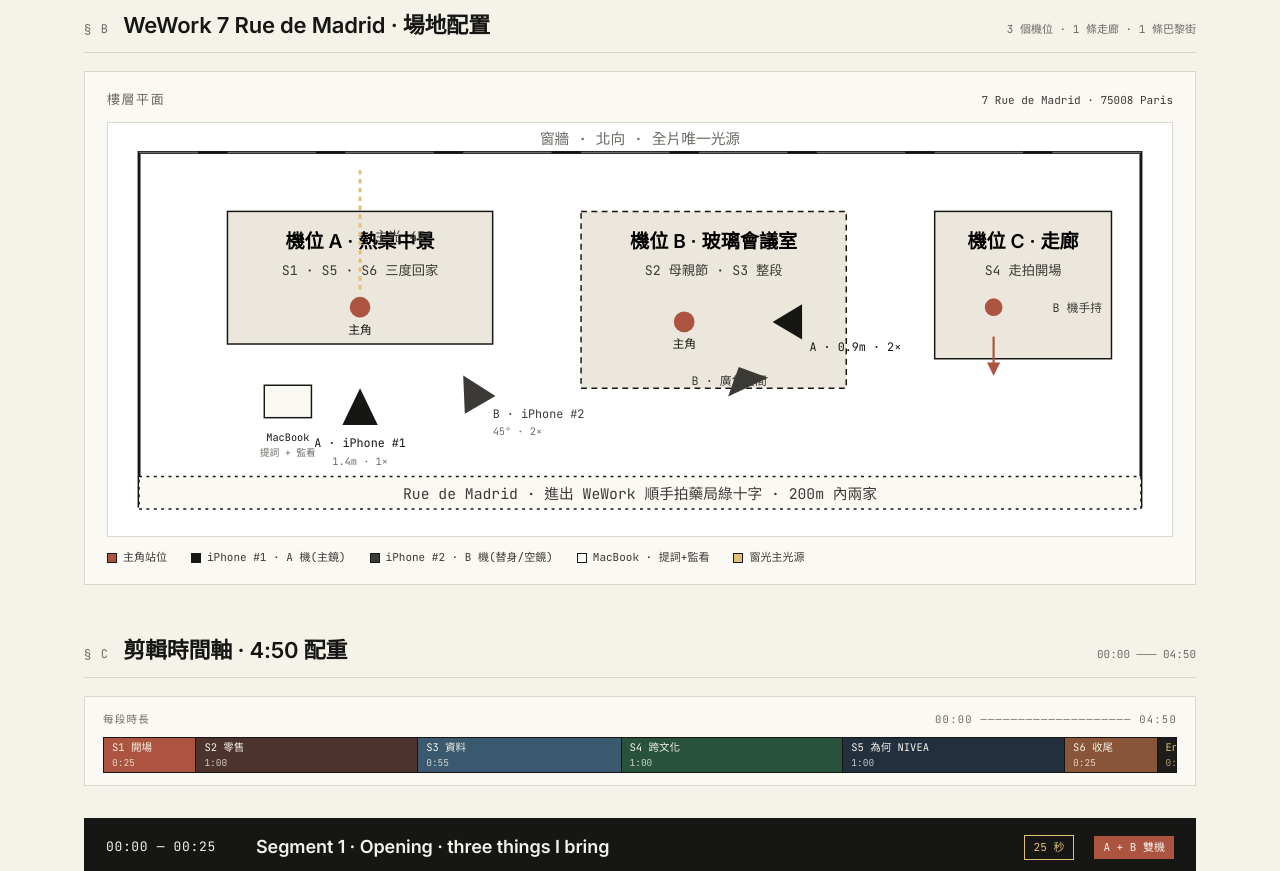
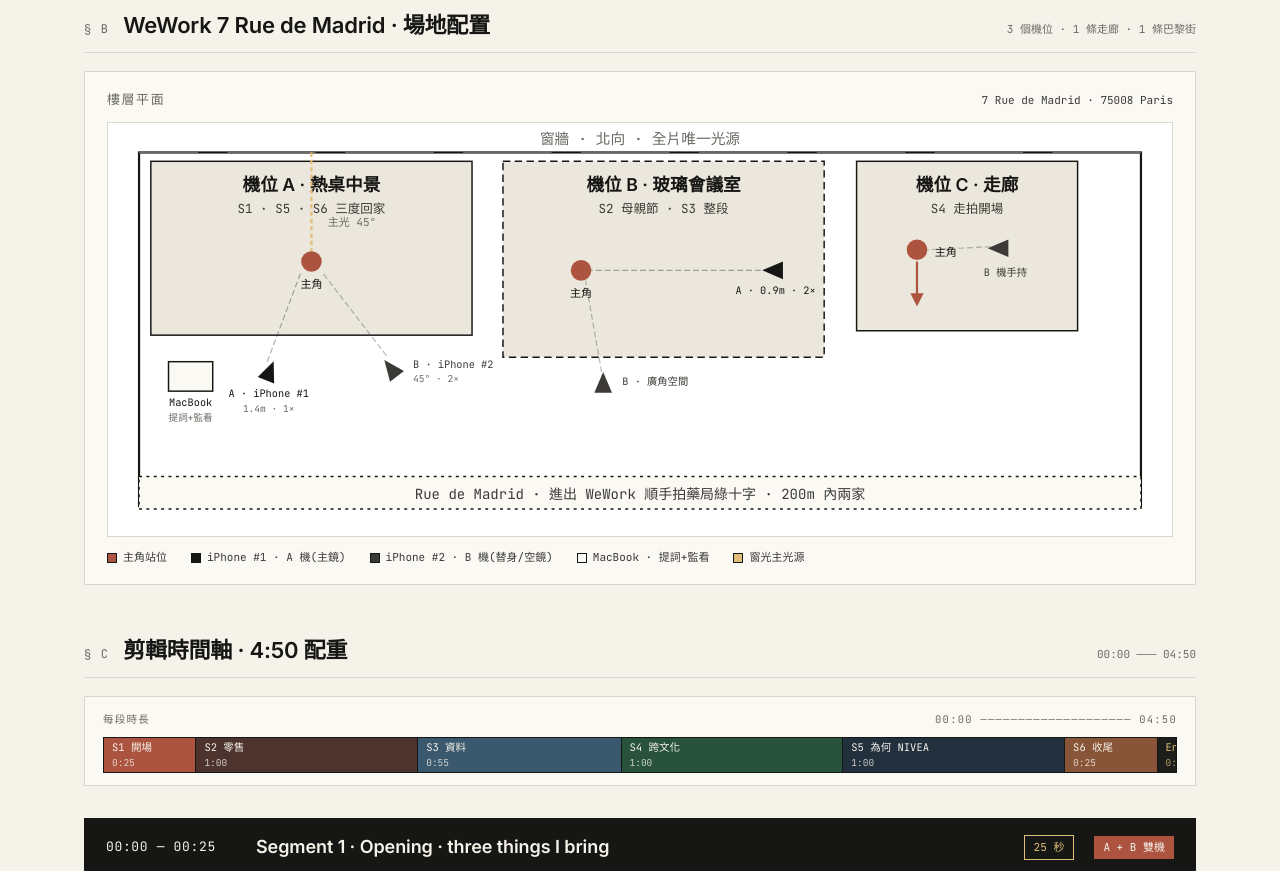
Before and after one commit to dwightinthesky/nivea-scm-shooting-script, a plain HTML site: page Shooting Script v3.html in a window 1280 px wide. Shown: the part 1180-2051 px from the top of the page. Drawn offline with Linux system fonts and the light colour scheme.

Commit message:
Redesign floor plan SVG: fix camera directions, add sight lines, eliminate overlaps
Co-Authored-By: Claude Sonnet 4.6 <noreply@anthropic.com>

```diff
--- a/Shooting Script v3.html
+++ b/Shooting Script v3.html
@@ -907,94 +907,106 @@
       </div>
       <div class="floorplan">
         <svg viewBox="0 0 720 280">
-          <rect x="20" y="20" width="680" height="240" fill="none" stroke="#161614" stroke-width="2" />
-
-          <!-- window wall -->
-          <g stroke="#6b6a64" stroke-width="1">
-            <line x1="20" y1="20" x2="60" y2="20" />
-            <line x1="80" y1="20" x2="140" y2="20" />
-            <line x1="160" y1="20" x2="220" y2="20" />
-            <line x1="240" y1="20" x2="300" y2="20" />
-            <line x1="320" y1="20" x2="380" y2="20" />
-            <line x1="400" y1="20" x2="460" y2="20" />
-            <line x1="480" y1="20" x2="540" y2="20" />
-            <line x1="560" y1="20" x2="620" y2="20" />
-            <line x1="640" y1="20" x2="700" y2="20" />
-          </g>
-          <text x="360" y="14" font-family="JetBrains Mono" font-size="10" text-anchor="middle" fill="#6b6a64">窗牆 · 北向 ·
-            全片唯一光源</text>
-
-          <!-- LOOK A -->
-          <rect x="80" y="60" width="180" height="90" fill="#ebe7dc" stroke="#161614" />
-          <text x="170" y="85" font-family="Inter" font-size="13" font-weight="600" text-anchor="middle">機位 A ·
-            熱桌中景</text>
-          <text x="170" y="103" font-family="JetBrains Mono" font-size="9" text-anchor="middle" fill="#3b3a36">S1 · S5 ·
-            S6 三度回家</text>
-          <circle cx="170" cy="125" r="7" fill="oklch(55% 0.12 35)" />
-          <text x="170" y="143" font-family="JetBrains Mono" font-size="8" text-anchor="middle" fill="#161614">主角</text>
-
-          <!-- A機 -->
-          <polygon points="170,180 158,205 182,205" fill="#161614" />
-          <text x="170" y="220" font-family="JetBrains Mono" font-size="8" text-anchor="middle" fill="#161614">A ·
-            iPhone #1</text>
-          <text x="170" y="232" font-family="JetBrains Mono" font-size="7" text-anchor="middle" fill="#6b6a64">1.4m ·
-            1×</text>
-
-          <!-- B機 -->
-          <polygon points="245,170 233,193 257,193" fill="#3b3a36" transform="rotate(-30 245 180)" />
-          <text x="260" y="200" font-family="JetBrains Mono" font-size="8" fill="#3b3a36">B · iPhone #2</text>
-          <text x="260" y="212" font-family="JetBrains Mono" font-size="7" fill="#6b6a64">45° · 2×</text>
-
-          <!-- MacBook -->
-          <rect x="105" y="178" width="32" height="22" fill="#fbf9f3" stroke="#161614" />
-          <text x="121" y="216" font-family="JetBrains Mono" font-size="7" text-anchor="middle"
-            fill="#161614">MacBook</text>
-          <text x="121" y="226" font-family="JetBrains Mono" font-size="6.5" text-anchor="middle" fill="#6b6a64">提詞 +
-            監看</text>
-
-          <!-- key light arrow -->
-          <line x1="170" y1="32" x2="170" y2="115" stroke="oklch(82% 0.10 85)" stroke-width="2"
-            stroke-dasharray="3 3" />
-          <text x="180" y="80" font-family="JetBrains Mono" font-size="9" fill="#3b3a36">主光 45°</text>
-
-          <!-- LOOK B -->
-          <rect x="320" y="60" width="180" height="120" fill="#ebe7dc" stroke="#161614" stroke-dasharray="4 3" />
-          <text x="410" y="85" font-family="Inter" font-size="13" font-weight="600" text-anchor="middle">機位 B ·
-            玻璃會議室</text>
-          <text x="410" y="103" font-family="JetBrains Mono" font-size="9" text-anchor="middle" fill="#3b3a36">S2 母親節 ·
-            S3 整段</text>
-          <circle cx="390" cy="135" r="7" fill="oklch(55% 0.12 35)" />
-          <text x="390" y="153" font-family="JetBrains Mono" font-size="8" text-anchor="middle" fill="#161614">主角</text>
-
-          <!-- A機 in B -->
-          <polygon points="450,135 470,123 470,147" fill="#161614" />
-          <text x="475" y="155" font-family="JetBrains Mono" font-size="8" fill="#161614">A · 0.9m · 2×</text>
-
-          <!-- B機 in B -->
-          <polygon points="430,165 415,180 445,180" fill="#3b3a36" transform="rotate(-25 430 172)" />
-          <text x="395" y="178" font-family="JetBrains Mono" font-size="8" fill="#3b3a36">B · 廣角空間</text>
-
-          <!-- LOOK C -->
-          <rect x="560" y="60" width="120" height="100" fill="#ebe7dc" stroke="#161614" />
-          <text x="620" y="85" font-family="Inter" font-size="13" font-weight="600" text-anchor="middle">機位 C ·
-            走廊</text>
-          <text x="620" y="103" font-family="JetBrains Mono" font-size="9" text-anchor="middle" fill="#3b3a36">S4
-            走拍開場</text>
-          <circle cx="600" cy="125" r="6" fill="oklch(55% 0.12 35)" />
-          <text x="640" y="128" font-family="JetBrains Mono" font-size="8" fill="#3b3a36">B 機手持</text>
-
-          <!-- arrow showing walk direction -->
-          <path d="M 600 145 L 600 170" stroke="oklch(55% 0.12 35)" stroke-width="1.5" marker-end="url(#walkarr)" />
           <defs>
             <marker id="walkarr" markerWidth="6" markerHeight="6" refX="5" refY="3" orient="auto">
-              <path d="M 0 0 L 6 3 L 0 6 z" fill="oklch(55% 0.12 35)" />
+              <path d="M0,0 L6,3 L0,6 z" fill="oklch(55% 0.12 35)"/>
             </marker>
           </defs>
 
-          <!-- street outside -->
-          <rect x="20" y="240" width="680" height="22" fill="#fbf9f3" stroke="#161614" stroke-dasharray="2 3" />
-          <text x="360" y="255" font-family="JetBrains Mono" font-size="10" text-anchor="middle" fill="#3b3a36">Rue de
-            Madrid · 進出 WeWork 順手拍藥局綠十字 · 200m 內兩家</text>
+          <!-- outer building -->
+          <rect x="20" y="20" width="680" height="240" fill="none" stroke="#161614" stroke-width="1.5"/>
+
+          <!-- window wall -->
+          <text x="360" y="14" font-family="JetBrains Mono" font-size="10" text-anchor="middle" fill="#6b6a64">窗牆 · 北向 · 全片唯一光源</text>
+          <g stroke="#6b6a64" stroke-width="1">
+            <line x1="20" y1="20" x2="60" y2="20"/>
+            <line x1="80" y1="20" x2="140" y2="20"/>
+            <line x1="160" y1="20" x2="220" y2="20"/>
+            <line x1="240" y1="20" x2="300" y2="20"/>
+            <line x1="320" y1="20" x2="380" y2="20"/>
+            <line x1="400" y1="20" x2="460" y2="20"/>
+            <line x1="480" y1="20" x2="540" y2="20"/>
+            <line x1="560" y1="20" x2="620" y2="20"/>
+            <line x1="640" y1="20" x2="700" y2="20"/>
+          </g>
+
+          <!-- ===== ROOM A ===== -->
+          <rect x="28" y="26" width="218" height="118" fill="#ebe7dc" stroke="#161614" stroke-width="1"/>
+          <text x="137" y="46" font-family="Inter" font-size="12" font-weight="600" text-anchor="middle" fill="#161614">機位 A · 熱桌中景</text>
+          <text x="137" y="61" font-family="JetBrains Mono" font-size="8.5" text-anchor="middle" fill="#3b3a36">S1 · S5 · S6 三度回家</text>
+          <!-- key light -->
+          <line x1="137" y1="20" x2="137" y2="87" stroke="oklch(82% 0.10 85)" stroke-width="1.5" stroke-dasharray="3 2"/>
+          <text x="148" y="70" font-family="JetBrains Mono" font-size="7.5" fill="#6b6a64">主光 45°</text>
+          <!-- subject -->
+          <circle cx="137" cy="94" r="7" fill="oklch(55% 0.12 35)"/>
+          <text x="137" y="112" font-family="JetBrains Mono" font-size="7.5" text-anchor="middle" fill="#161614">主角</text>
+
+          <!-- ===== ROOM B ===== -->
+          <rect x="267" y="26" width="218" height="133" fill="#ebe7dc" stroke="#161614" stroke-width="1" stroke-dasharray="5 3"/>
+          <text x="376" y="46" font-family="Inter" font-size="12" font-weight="600" text-anchor="middle" fill="#161614">機位 B · 玻璃會議室</text>
+          <text x="376" y="61" font-family="JetBrains Mono" font-size="8.5" text-anchor="middle" fill="#3b3a36">S2 母親節 · S3 整段</text>
+          <!-- subject -->
+          <circle cx="320" cy="100" r="7" fill="oklch(55% 0.12 35)"/>
+          <text x="320" y="118" font-family="JetBrains Mono" font-size="7.5" text-anchor="middle" fill="#161614">主角</text>
+
+          <!-- ===== ROOM C ===== -->
+          <rect x="507" y="26" width="150" height="115" fill="#ebe7dc" stroke="#161614" stroke-width="1"/>
+          <text x="582" y="46" font-family="Inter" font-size="12" font-weight="600" text-anchor="middle" fill="#161614">機位 C · 走廊</text>
+          <text x="582" y="61" font-family="JetBrains Mono" font-size="8.5" text-anchor="middle" fill="#3b3a36">S4 走拍開場</text>
+          <!-- subject with walk arrow -->
+          <circle cx="548" cy="86" r="7" fill="oklch(55% 0.12 35)"/>
+          <text x="560" y="90" font-family="JetBrains Mono" font-size="7.5" fill="#161614">主角</text>
+          <line x1="548" y1="94" x2="548" y2="123" stroke="oklch(55% 0.12 35)" stroke-width="1.5" marker-end="url(#walkarr)"/>
+
+          <!-- ===== SIGHT LINES ===== -->
+          <line x1="107" y1="162" x2="130" y2="101" stroke="#161614" stroke-width="0.8" stroke-dasharray="4 2" opacity="0.35"/>
+          <line x1="188" y1="158" x2="144" y2="101" stroke="#3b3a36" stroke-width="0.8" stroke-dasharray="4 2" opacity="0.35"/>
+          <line x1="448" y1="100" x2="327" y2="100" stroke="#161614" stroke-width="0.8" stroke-dasharray="4 2" opacity="0.35"/>
+          <line x1="335" y1="175" x2="323" y2="107" stroke="#3b3a36" stroke-width="0.8" stroke-dasharray="4 2" opacity="0.35"/>
+          <line x1="598" y1="84" x2="555" y2="86" stroke="#3b3a36" stroke-width="0.8" stroke-dasharray="4 2" opacity="0.35"/>
+
+          <!-- ===== CAMERAS ===== -->
+
+          <!-- MacBook -->
+          <rect x="40" y="162" width="30" height="20" fill="#fbf9f3" stroke="#161614" stroke-width="1"/>
+          <text x="55" y="192" font-family="JetBrains Mono" font-size="7" text-anchor="middle" fill="#161614">MacBook</text>
+          <text x="55" y="202" font-family="JetBrains Mono" font-size="6.5" text-anchor="middle" fill="#6b6a64">提詞+監看</text>
+
+          <!-- A機 iPhone #1 · Room A (pointing upper-right toward subject) -->
+          <g transform="translate(108,170) rotate(-68)">
+            <polygon points="9,0 -5,-6 -5,6" fill="#161614"/>
+          </g>
+          <text x="108" y="186" font-family="JetBrains Mono" font-size="7" text-anchor="middle" fill="#161614">A · iPhone #1</text>
+          <text x="108" y="196" font-family="JetBrains Mono" font-size="6.5" text-anchor="middle" fill="#6b6a64">1.4m · 1×</text>
+
+          <!-- B機 iPhone #2 · Room A (45°, pointing upper-left toward subject) -->
+          <g transform="translate(192,168) rotate(-128)">
+            <polygon points="9,0 -5,-6 -5,6" fill="#3b3a36"/>
+          </g>
+          <text x="206" y="166" font-family="JetBrains Mono" font-size="7" fill="#3b3a36">B · iPhone #2</text>
+          <text x="206" y="176" font-family="JetBrains Mono" font-size="6.5" fill="#6b6a64">45° · 2×</text>
+
+          <!-- A機 iPhone #1 · Room B (close-up, pointing left) -->
+          <g transform="translate(452,100) rotate(180)">
+            <polygon points="9,0 -5,-6 -5,6" fill="#161614"/>
+          </g>
+          <text x="452" y="116" font-family="JetBrains Mono" font-size="7" text-anchor="middle" fill="#161614">A · 0.9m · 2×</text>
+
+          <!-- B機 iPhone #2 · Room B (wide, from below room) -->
+          <g transform="translate(335,178) rotate(-90)">
+            <polygon points="9,0 -5,-6 -5,6" fill="#3b3a36"/>
+          </g>
+          <text x="348" y="178" font-family="JetBrains Mono" font-size="7" fill="#3b3a36">B · 廣角空間</text>
+
+          <!-- B機 iPhone #2 · Room C (handheld, pointing left) -->
+          <g transform="translate(605,85) rotate(180)">
+            <polygon points="9,0 -5,-6 -5,6" fill="#3b3a36"/>
+          </g>
+          <text x="608" y="104" font-family="JetBrains Mono" font-size="7" text-anchor="middle" fill="#3b3a36">B 機手持</text>
+
+          <!-- ===== STREET ===== -->
+          <rect x="20" y="240" width="680" height="22" fill="#fbf9f3" stroke="#161614" stroke-width="1" stroke-dasharray="2 3"/>
+          <text x="360" y="255" font-family="JetBrains Mono" font-size="9.5" text-anchor="middle" fill="#3b3a36">Rue de Madrid · 進出 WeWork 順手拍藥局綠十字 · 200m 內兩家</text>
         </svg>
       </div>
       <div class="legend">
```
Also changed, not shown: index.html (+95 -83 lines).
